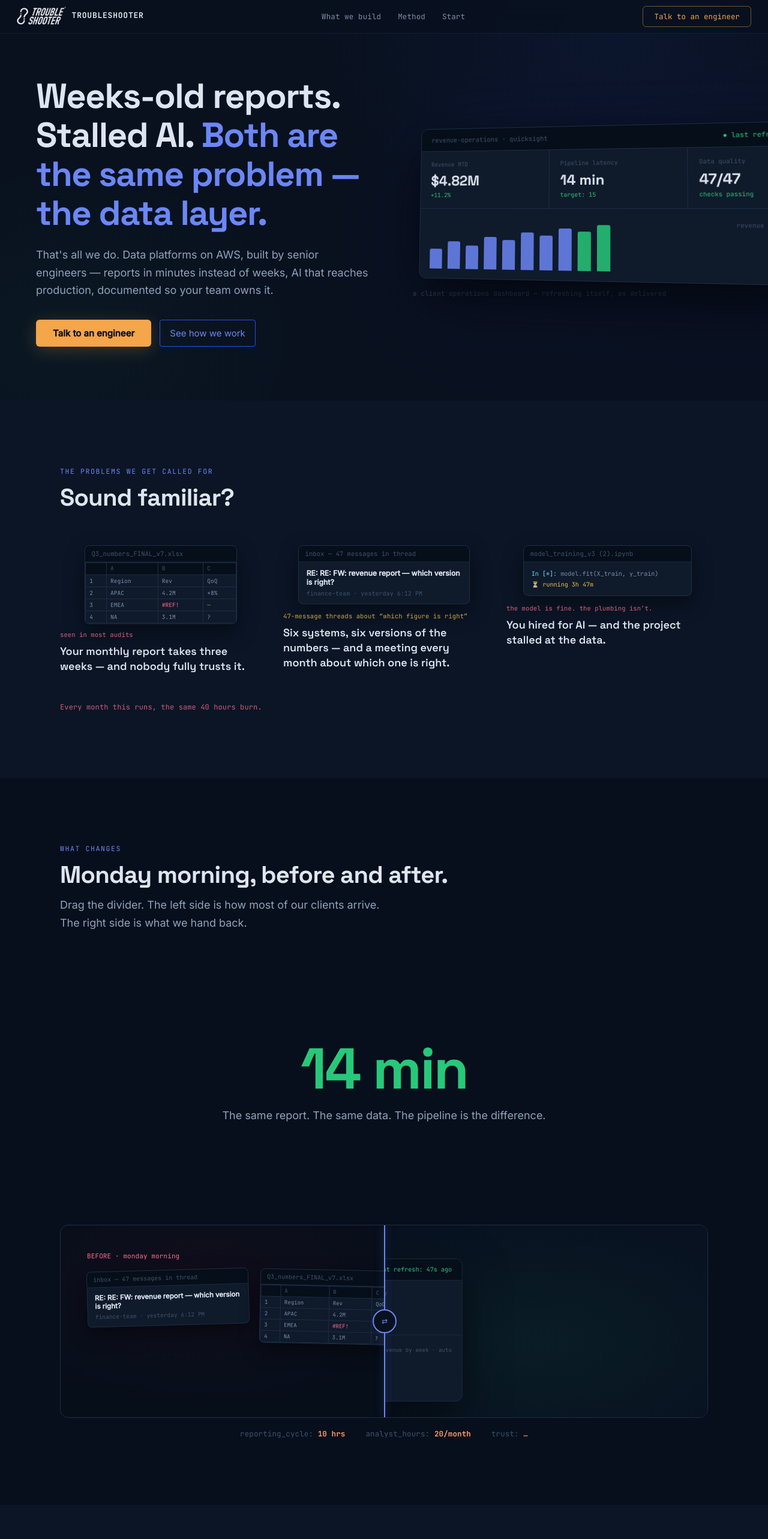
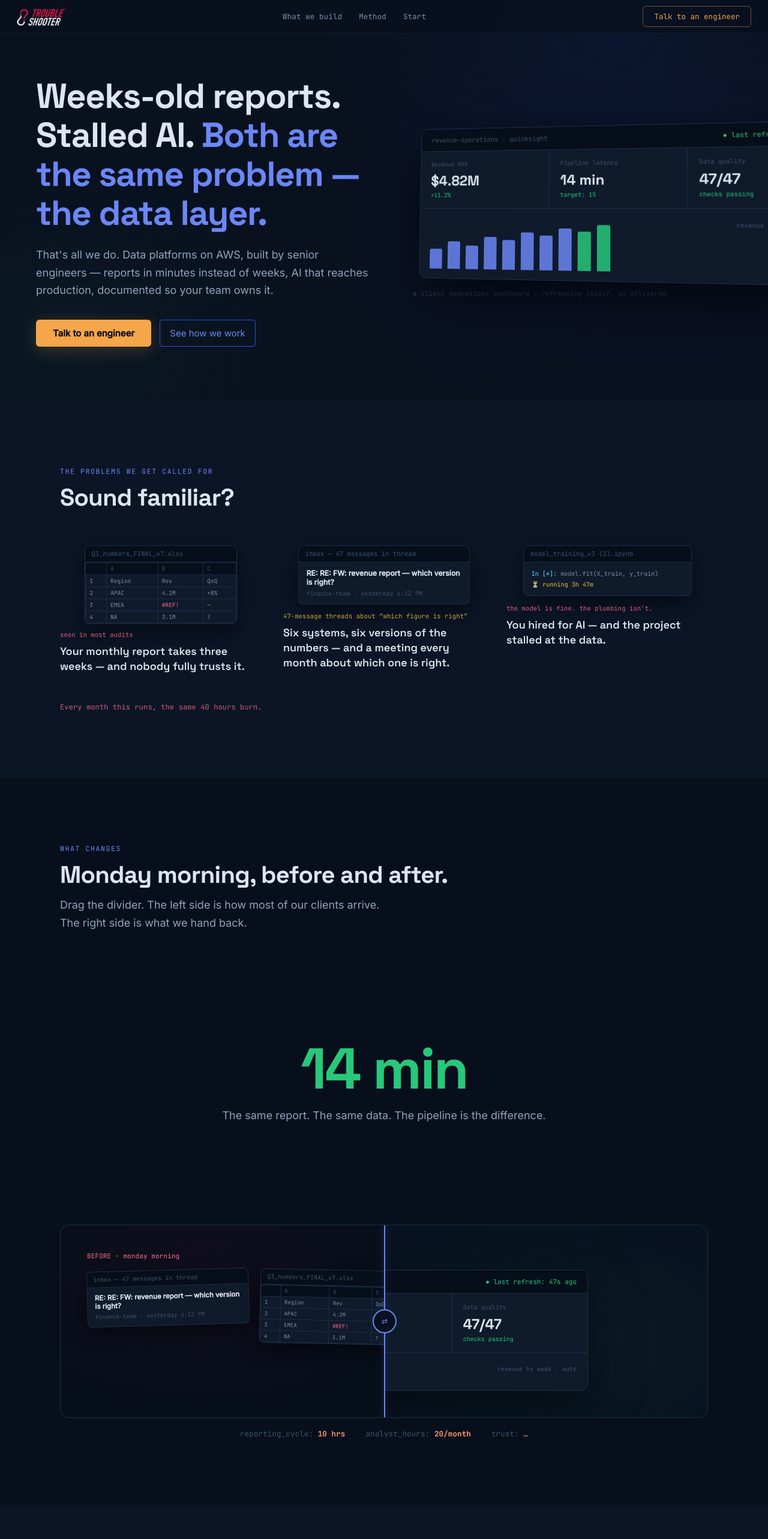
Before and after one commit to 88rayan-oss/troubleshooter-website-v2, a React (Vite) app: page / in a window 1280 px wide. Shown: the top 2566 px of the page at 60% size. Built offline with nearby package versions, Linux system fonts and the light colour scheme.

Commit message:
Divider centering, logo recolor, copy cleanup

```diff
--- a/src/AuditPage.jsx
+++ b/src/AuditPage.jsx
@@ -59,7 +59,7 @@ export default function AuditPage() {
       {/* nav */}
       <nav className="ts-nav">
         <a href="#" style={{ ...MONO, fontWeight: 700, fontSize: 14 }}>
-          <span className="ts-lockup"><img src={logoWhite} alt="" className="ts-logo" /><span className="ts-lockup-name">TROUBLESHOOTER</span></span>
+          <img src={logoWhite} alt="Troubleshooter" className="ts-logo" />
         </a>
         <a href="#" style={{ ...MONO, fontSize: 12.5, color: C.t2 }}>← back</a>
       </nav>
--- a/src/HomePage.jsx
+++ b/src/HomePage.jsx
@@ -219,13 +219,11 @@ function BeforeAfter() {
         background: 'radial-gradient(560px 300px at 74% 60%, rgba(39,200,122,0.06), transparent 70%), #081220',
         clipPath: `inset(0 0 0 ${x}%)`,
         transition: dragging ? 'none' : 'clip-path .45s cubic-bezier(.22,1,.36,1)',
-        display: 'flex', flexDirection: 'column', justifyContent: 'center',
+        display: 'flex', flexDirection: 'column', alignItems: 'center', justifyContent: 'center',
         padding: 'clamp(18px,4vw,44px)',
       }}>
-        <div style={{ ...MONO, fontSize: 11, color: C.green, marginBottom: 16 }}>AFTER · same monday</div>
-        <div style={{ transform: 'scale(0.92)', transformOrigin: 'left center' }}>
-          <Dashboard visible={inView} />
-        </div>
+        <div style={{ ...MONO, fontSize: 11, color: C.green, marginBottom: 16, alignSelf: 'flex-start' }}>AFTER · same monday</div>
+        <Dashboard visible={inView} />
       </div>
 
       {/* divider handle */}
@@ -595,7 +593,7 @@ function Nav() {
     <nav className={`ts-nav${hidden ? ' hidden' : ''}`}>
       <a href="#" onClick={(e) => { e.preventDefault(); window.scrollTo({ top: 0, behavior: 'smooth' }); }}
         style={{ ...MONO, fontWeight: 700, fontSize: 14 }}>
-        <span className="ts-lockup"><img src={logoWhite} alt="" className="ts-logo" /><span className="ts-lockup-name">TROUBLESHOOTER</span></span>
+        <img src={logoWhite} alt="Troubleshooter" className="ts-logo" />
       </a>
       <div className="ts-nav-links">
         {[['What we build', 'build'], ['Method', 'method'], ['Start', 'start']].map(([l, id]) => (
@@ -618,7 +616,7 @@ function Footer() {
     }}>
       <div>
         <span style={{ ...MONO, fontWeight: 700, fontSize: 13 }}>
-          <span className="ts-lockup"><img src={logoWhite} alt="" className="ts-logo" /><span className="ts-lockup-name">TROUBLESHOOTER</span></span>
+          <img src={logoWhite} alt="Troubleshooter" className="ts-logo" />
         </span>
         <div style={{ fontFamily: C.fb, fontSize: 12.5, color: C.t3, marginTop: 6 }}>
           Data & AI engineering — Sri Lanka based, serving clients globally
--- a/src/StaticExperience.jsx
+++ b/src/StaticExperience.jsx
@@ -26,7 +26,7 @@ export default function StaticExperience() {
     <div style={{ background: C.navy, color: C.t1, fontFamily: C.fb }}>
       <nav className="ts-nav">
         <span style={{ ...MONO, fontWeight: 700, fontSize: 14 }}>
-          <span className="ts-lockup"><img src={logoWhite} alt="" className="ts-logo" /><span className="ts-lockup-name">TROUBLESHOOTER</span></span>
+          <img src={logoWhite} alt="Troubleshooter" className="ts-logo" />
         </span>
         <a href="#/audit" className="ts-ghost-btn">$ request audit</a>
       </nav>
--- a/src/experience/ScrollExperience.jsx
+++ b/src/experience/ScrollExperience.jsx
@@ -241,7 +241,7 @@ export default function ScrollExperience() {
       <nav className={`ts-nav${navHidden ? ' hidden' : ''}`}>
         <a href="#" onClick={(e) => { e.preventDefault(); window.scrollTo({ top: 0, behavior: 'smooth' }); }}
           style={{ ...MONO, fontWeight: 700, fontSize: 14 }}>
-          <span className="ts-lockup"><img src={logoWhite} alt="" className="ts-logo" /><span className="ts-lockup-name">TROUBLESHOOTER</span></span>
+          <img src={logoWhite} alt="Troubleshooter" className="ts-logo" />
         </a>
         <div className="ts-nav-links">
           {[['Data', 430], ['AI', 805], ['Method', 1222]].map(([lbl, to]) => (
@@ -278,7 +278,7 @@ export default function ScrollExperience() {
       <div className="ts-visually-hidden">
         <h2>Data engineering, watched end to end</h2>
         <p>It's fixable. It has a sequence. Everything above has a known cause and a known fix. In order.</p>
-        <p>Watch it get built. The same environment. Six stages. Nothing manual survives.
+        <p>Watch it get built.
           Sources: postgres, ERP, SaaS, flat files — every source, mapped.
           Ingest: AWS Glue — extracted on schedule, not by a person.
           Lake: S3 raw, silver, gold — raw kept forever, clean built from raw.
@@ -423,7 +423,6 @@ export default function ScrollExperience() {
                   textAlign: 'center', opacity: buildHeadT, padding: '0 6vw', zIndex: 4,
                 }}>
                   <div style={{ ...L, color: C.t1 }}>Watch it get built.</div>
-                  <div style={{ ...SUB, marginTop: 10 }}>The same environment. Six stages. Nothing manual survives.</div>
                 </div>
               )}
 
@@ -738,7 +737,7 @@ export default function ScrollExperience() {
       }}>
         <div>
           <span style={{ ...MONO, fontWeight: 700, fontSize: 13 }}>
-            <span className="ts-lockup"><img src={logoWhite} alt="" className="ts-logo" /><span className="ts-lockup-name">TROUBLESHOOTER</span></span>
+            <img src={logoWhite} alt="Troubleshooter" className="ts-logo" />
           </span>
           <div style={{ fontFamily: C.fb, fontSize: 12.5, color: C.t3, marginTop: 6 }}>
             Data & AI engineering — Sri Lanka based, serving clients globally
--- a/src/experience/styles.css
+++ b/src/experience/styles.css
@@ -288,13 +288,7 @@ a { color: inherit; text-decoration: none; }
 .ts-logo { height: 30px; width: auto; display: block; }
 footer .ts-logo { height: 26px; }
 @media (max-width: 768px) { .ts-logo { height: 24px; } }
-.ts-lockup { display: inline-flex; align-items: center; gap: 10px; }
-.ts-lockup-name {
-  font-family: 'JetBrains Mono', monospace; font-weight: 700;
-  font-size: 13px; letter-spacing: .06em; color: #DDE6F0;
-}
-footer .ts-lockup-name { font-size: 12px; }
-@media (max-width: 768px) { .ts-lockup-name { font-size: 11.5px; letter-spacing: .04em; } }
+/* lockup text removed — logo image used standalone */
 
 /* ── masterpiece pass ── */
 .ts-hero-grid {
```
Also changed, not shown: src/assets/logo-white.png.
